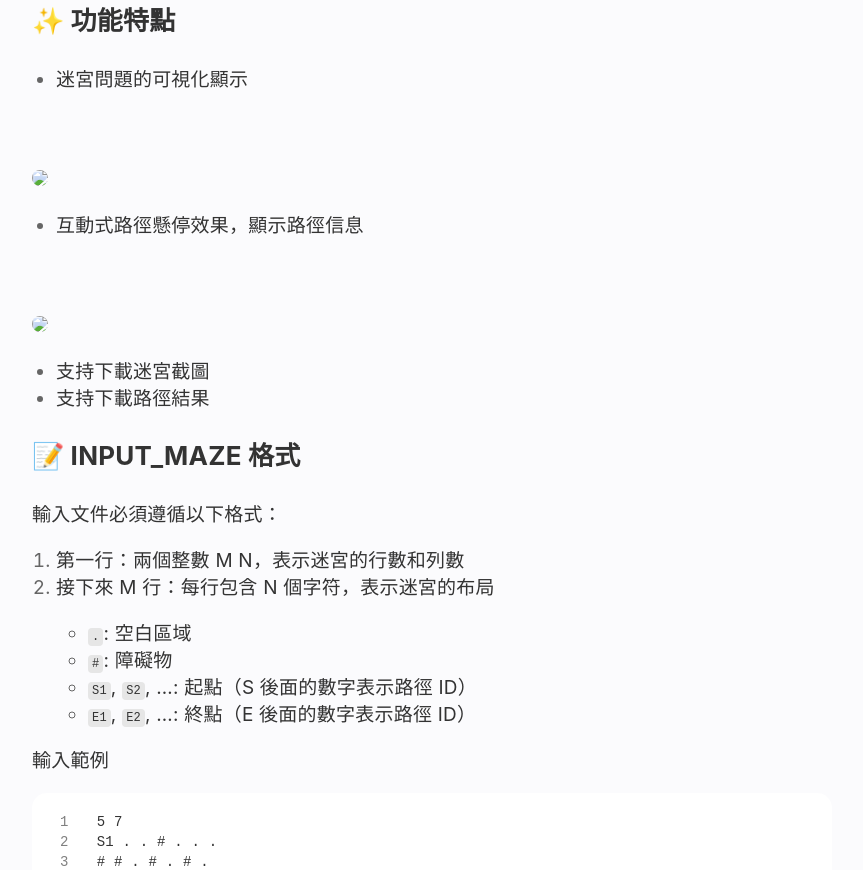
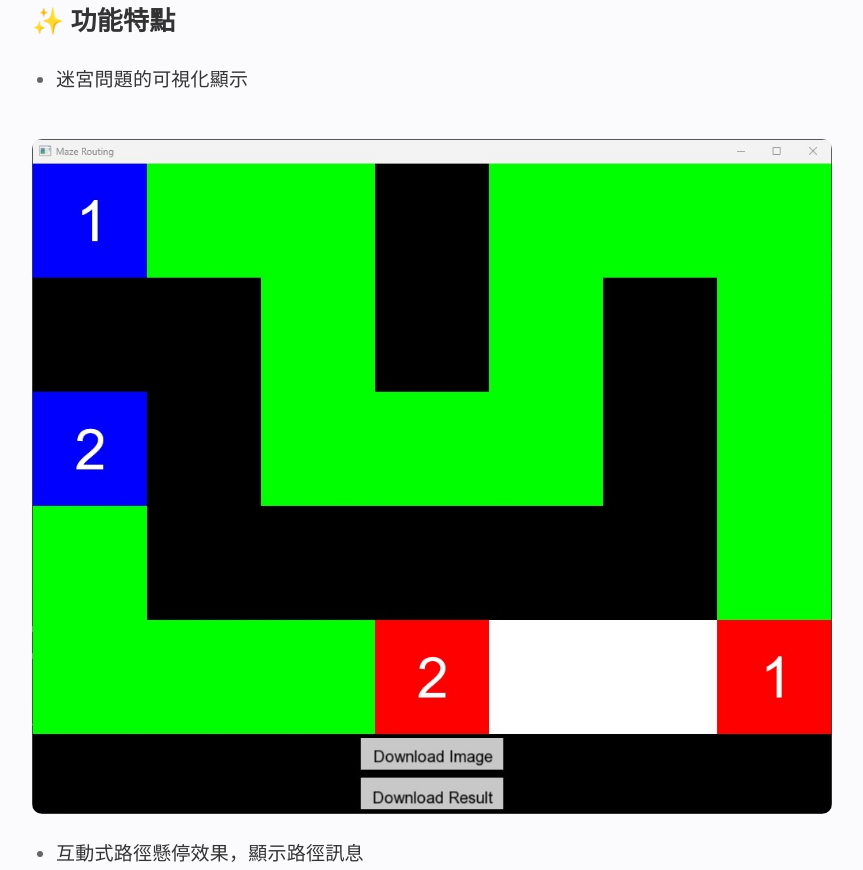
Before and after one commit to davidtseng2000/davidtseng2000.github.io, a plain HTML site: page 2025/06/02/Maze-Routing-GUI/index.html in a window 1280 px wide. Shown: the part 714-1584 px from the top of the page, without its empty margins (208-1071 px from the left). Drawn offline with nearby package versions, Linux system fonts and the light colour scheme.

Commit message:
Site updated: 2025-06-03 00:37:13

```diff
--- a/2025/06/02/Maze-Routing-GUI/index.html
+++ b/2025/06/02/Maze-Routing-GUI/index.html
@@ -163,11 +163,11 @@
 <h3 id="✨-功能特點"><a href="#✨-功能特點" class="headerlink" title="✨ 功能特點"></a>✨ 功能特點</h3><ul>
 <li>迷宮問題的可視化顯示</li>
 </ul>
-<p><br><br><img src="../../../img/maze_1.jpg" width="50%"></p>
+<p><br><img src="/img/maze_1.jpg" width="30%"></p>
 <ul>
-<li>互動式路徑懸停效果，顯示路徑信息</li>
+<li>互動式路徑懸停效果，顯示路徑訊息</li>
 </ul>
-<p><br><br><img src="../../../img/maze_1.jpg" width="50%"></p>
+<p><br><img src="/img/maze_2.jpg" width="30%"></p>
 <ul>
 <li>支持下載迷宮截圖</li>
 <li>支持下載路徑結果</li>
@@ -199,7 +199,7 @@
 </ul>
 <h3 id="📦-輸出文件"><a href="#📦-輸出文件" class="headerlink" title="📦 輸出文件"></a>📦 輸出文件</h3><ul>
 <li><code>maze_screenshot.png</code>: 迷宮的截圖</li>
-<li><code>routing_results.txt</code>: 包含所有路徑的詳細信息<ul>
+<li><code>routing_results.txt</code>: 包含所有路徑的詳細訊息<ul>
 <li>成功路徑: 顯示路徑 ID 和所需步數</li>
 </ul>
 </li>
@@ -219,11 +219,11 @@
 <h3 id="✨-Features"><a href="#✨-Features" class="headerlink" title="✨ Features"></a>✨ Features</h3><ul>
 <li>Maze routing visualization</li>
 </ul>
-<p><br><br><img src="./img/maze_1.jpg" width="50%"></p>
+<p><br><img src="/img/maze_1.jpg" width="50%"></p>
 <ul>
 <li>Interactive path hover effects with routing information</li>
 </ul>
-<p><br><br><img src="./img/maze_1.jpg" width="50%"></p>
+<p><br><img src="/img/maze_2.jpg" width="50%"></p>
 <ul>
 <li>Support for downloading maze screenshots</li>
 <li>Support for downloading routing results</li>
```
